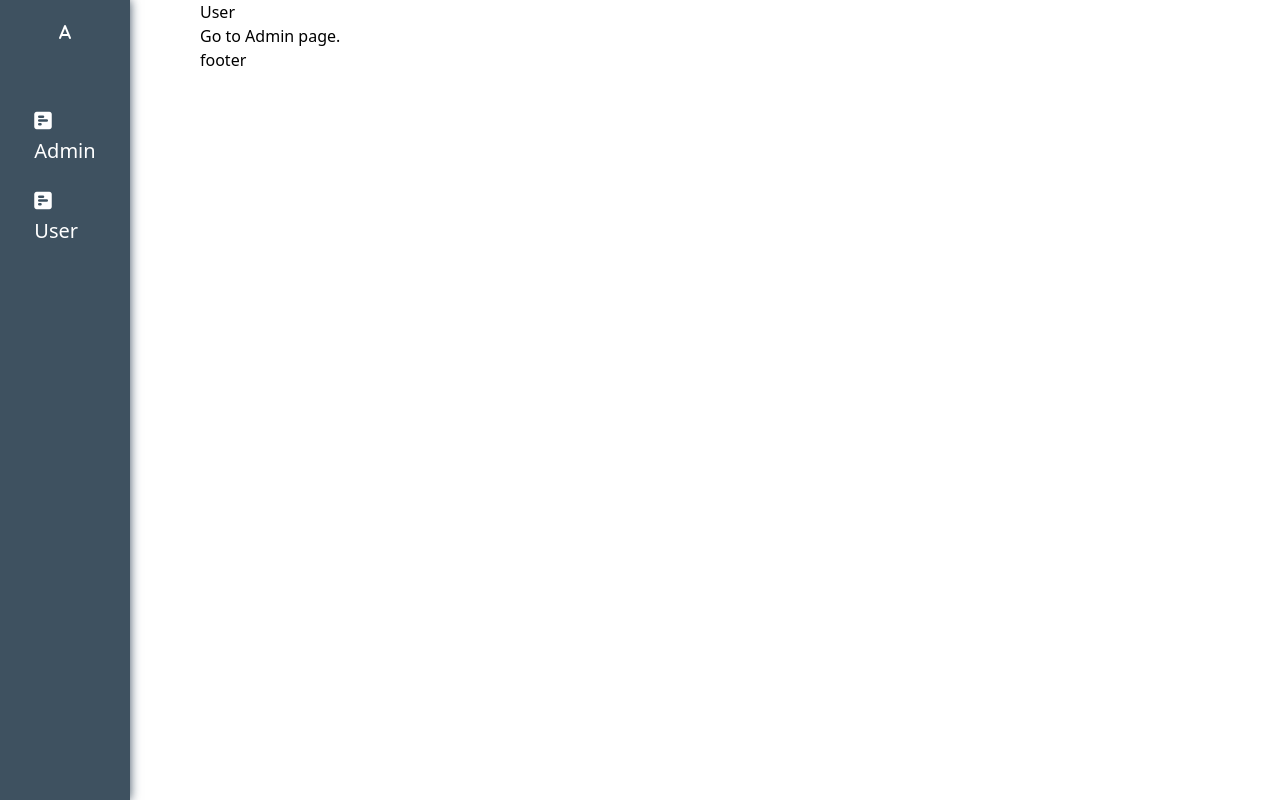
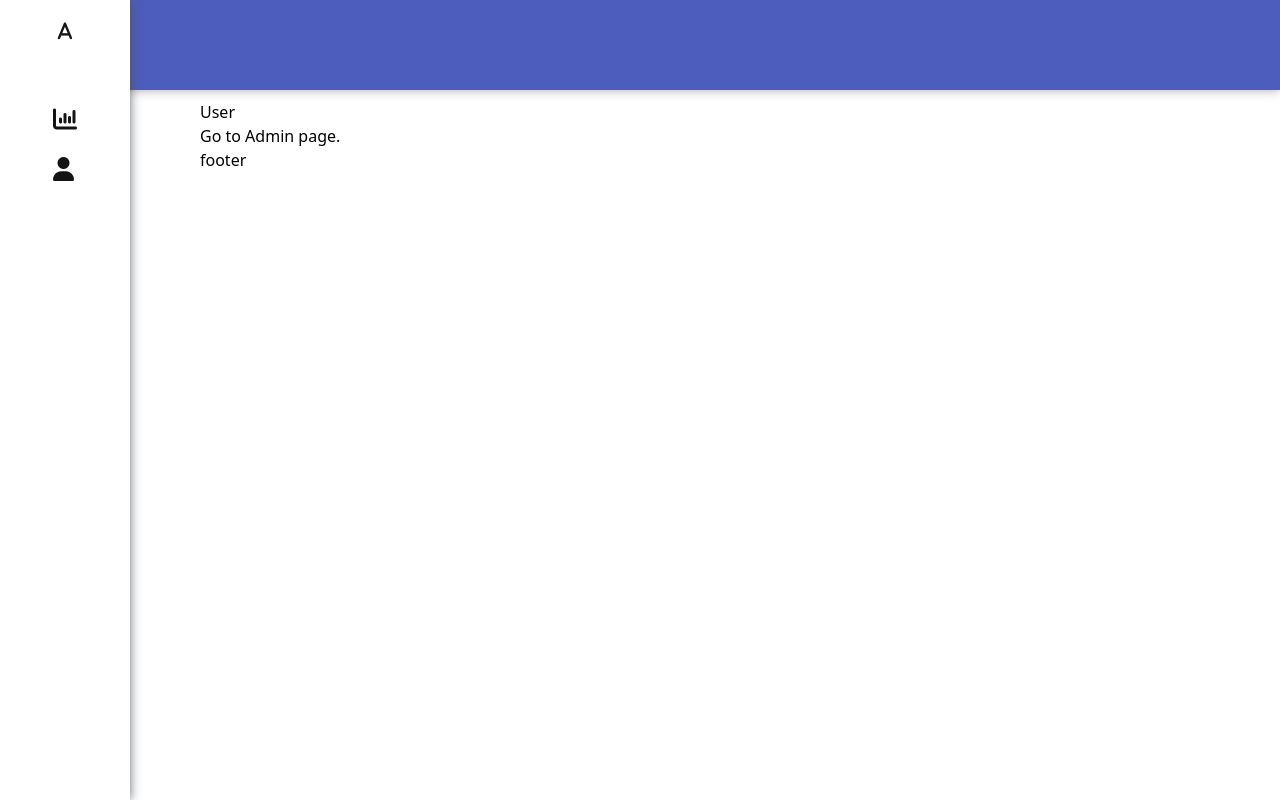
Before and after one commit to kaidawe/AgilitekProject, a React (Vite) app: page / in a window 1280 px wide. Built offline with nearby package versions, Linux system fonts and the light colour scheme.

Commit message:
added header and fixed nav a bit

```diff
--- a/package.json
+++ b/package.json
@@ -10,7 +10,11 @@
   },
   "dependencies": {
     "@fortawesome/fontawesome-free": "^6.4.0",
+    "@fortawesome/fontawesome-svg-core": "^6.4.0",
+    "@fortawesome/free-solid-svg-icons": "^6.4.0",
+    "@fortawesome/react-fontawesome": "^0.2.0",
     "aws-sdk": "^2.1361.0",
+    "fontawesome": "^5.6.3",
     "react": "^18.2.0",
     "react-dom": "^18.2.0",
     "react-router": "^6.10.0",
--- /dev/null
+++ b/src/components/Header.jsx
@@ -0,0 +1,24 @@
+import { Link } from 'react-router-dom';
+import React from "react";
+import '../styles/Header.css';
+
+export default function Header() {
+  return (
+    <nav class="header">
+      <ul class="headerItems">
+        <li>
+          <Link to="/admin">
+          <i class="fa-solid fa-square-poll-horizontal"></i><br></br>
+            Admin
+          </Link>
+        </li>
+        <li>
+          <Link to="/">
+          <i class="fa-solid fa-square-poll-horizontal"></i><br></br>
+            User
+          </Link>
+        </li>
+      </ul>
+    </nav>
+  );
+}
--- a/src/components/Nav.jsx
+++ b/src/components/Nav.jsx
@@ -11,14 +11,12 @@ export default function Nav() {
       <ul class="listItems">
         <li>
           <Link to="/admin">
-          <i class="fa-solid fa-square-poll-horizontal"></i><br></br>
-            Admin
+          <i class="fa-solid fa-chart-column"></i>
           </Link>
         </li>
         <li>
           <Link to="/">
-          <i class="fa-solid fa-square-poll-horizontal"></i><br></br>
-            User
+          <i class="fa-solid fa-user"></i>
           </Link>
         </li>
       </ul>
--- a/src/router/AppRouter.jsx
+++ b/src/router/AppRouter.jsx
@@ -5,6 +5,7 @@ import { BrowserRouter, Routes, Route } from "react-router-dom";
 // Components
 import Footer  from "../components/Footer";
 import Nav from "../components/Nav";
+import Header from "../components/Header";
 
 // Pages
 import { AdminDash } from "../pages/AdminDash";
@@ -20,6 +21,7 @@ function AppRouter() {
     // <GlobalProvider>
       <BrowserRouter>
         <Nav />
+        <Header />
         <main >
 
           <Routes>
--- /dev/null
+++ b/src/styles/Header.css
@@ -0,0 +1,8 @@
+.header {
+    display: flex;
+    justify-content: space-between;
+    background-color: rgb(76, 93, 189);
+    height: 90px;
+    box-shadow:rgba(78, 52, 82, 0.45) 0px 0px 10px 0px;
+    margin-bottom: 10px;
+}
--- a/src/styles/Nav.css
+++ b/src/styles/Nav.css
@@ -2,8 +2,8 @@
     position: absolute;
     top: 0;
     left: 0;
-    background-color: rgba(29, 51, 69, 0.85);
-    color: white;
+    background-color: rgb(255, 255, 255);
+    color: rgb(22, 22, 23);
     height: 100vh;
     width: 130px;
     display: flex;
@@ -11,7 +11,7 @@
     align-items: center;
     justify-content: space-between;
     padding: 20px 0;
-    box-shadow:rgba(29, 51, 69, 0.85) 0px 0px 10px 0px;
+    box-shadow:rgba(77, 84, 91, 0.85) 0px 0px 10px 0px;
   }
 
   .navLogo img {
@@ -23,6 +23,7 @@
     display: flex;
     flex-direction: column;
     justify-content: flex-start;
+    align-content: center;
     height: 90%;
   }
 
@@ -32,18 +33,18 @@
   }
 
   i {
-    size: 130%;
+    font-size: larger;
   }
 
   .listItems a {
     text-decoration: none;
-    color: rgb(255, 255, 255);
+    color: rgb(20, 20, 21);
     font-size: 20px;
     position: relative;
   }
 
   .listItems a:hover {
-    color: rgb(200, 209, 242);
+    color: rgb(88, 95, 119);
   }
 
   .listItems a:hover::after {
@@ -54,7 +55,7 @@
     transform: translateY(-50%);
     width: 3px;
     height: 15px;
-    background-color: rgb(231, 233, 234);
+    background-color: rgb(76, 93, 189);
     animation: slideIn 0.2s forwards;
   }
 
```
Also changed, not shown: 1 other file (tests, documents, lock files or other folders).
